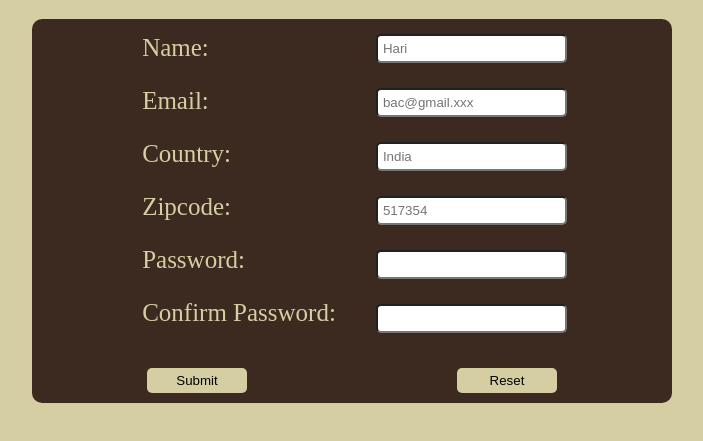
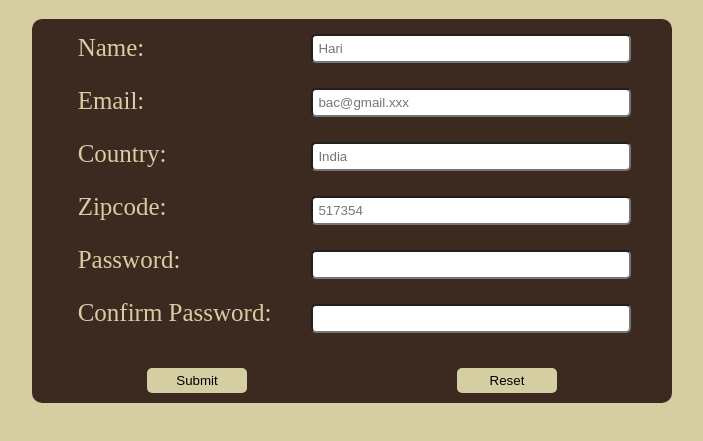
Before and after one commit to Harshahari1207/Form-Validation, a plain HTML site: page Project/index.html in a window 1280 px wide. Shown: the part 69-510 px from the top of the page, without its empty margins (288-991 px from the left). Drawn offline with Linux system fonts and the light colour scheme.

Commit message:
Error message visibilty

```diff
--- a/Project/index.html
+++ b/Project/index.html
@@ -35,7 +35,7 @@
 
                 </div>
                 <div class="zipcode">
-                    <input type="number" id="uZipcode" name="uZipcode" placeholder="517354" maxlength="6" required >
+                    <input type="number" id="uZipcode" name="uZipcode" placeholder="517354" maxlength="6" max="999999" required >
                     <span class="zipcodeError" aria-live="polite"></span>
 
                 </div>
--- a/Project/style.css
+++ b/Project/style.css
@@ -74,6 +74,7 @@ input{
 }
 
 .name, .email, .country, .zipcode, .password, .cnfPassword{
+    width: 20rem;
     position: relative;
     display: flex;
     flex-direction: column;
@@ -120,7 +121,7 @@ input.invalid {
   .error {
     width: 100%;
     padding: 0;
-    transform: translateX(60%);
+    transform: translateX(10%);
     font-size: 80%;
     color: rgb(216, 70, 70);
 
@@ -131,3 +132,7 @@ input.invalid {
   .error.active {
     padding: 0.3em;
   }
+  span{
+    width: 100%;
+    margin-top: 25px;
+  }
```
